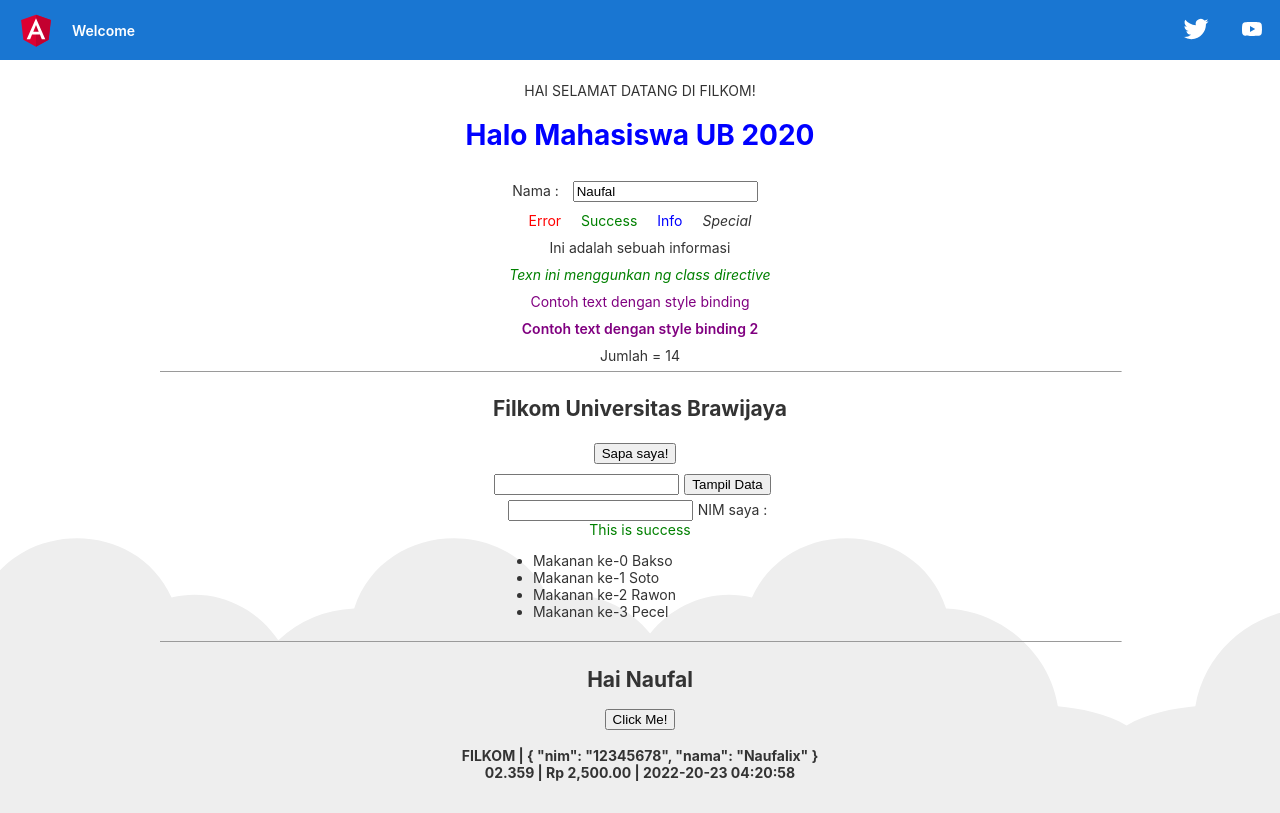
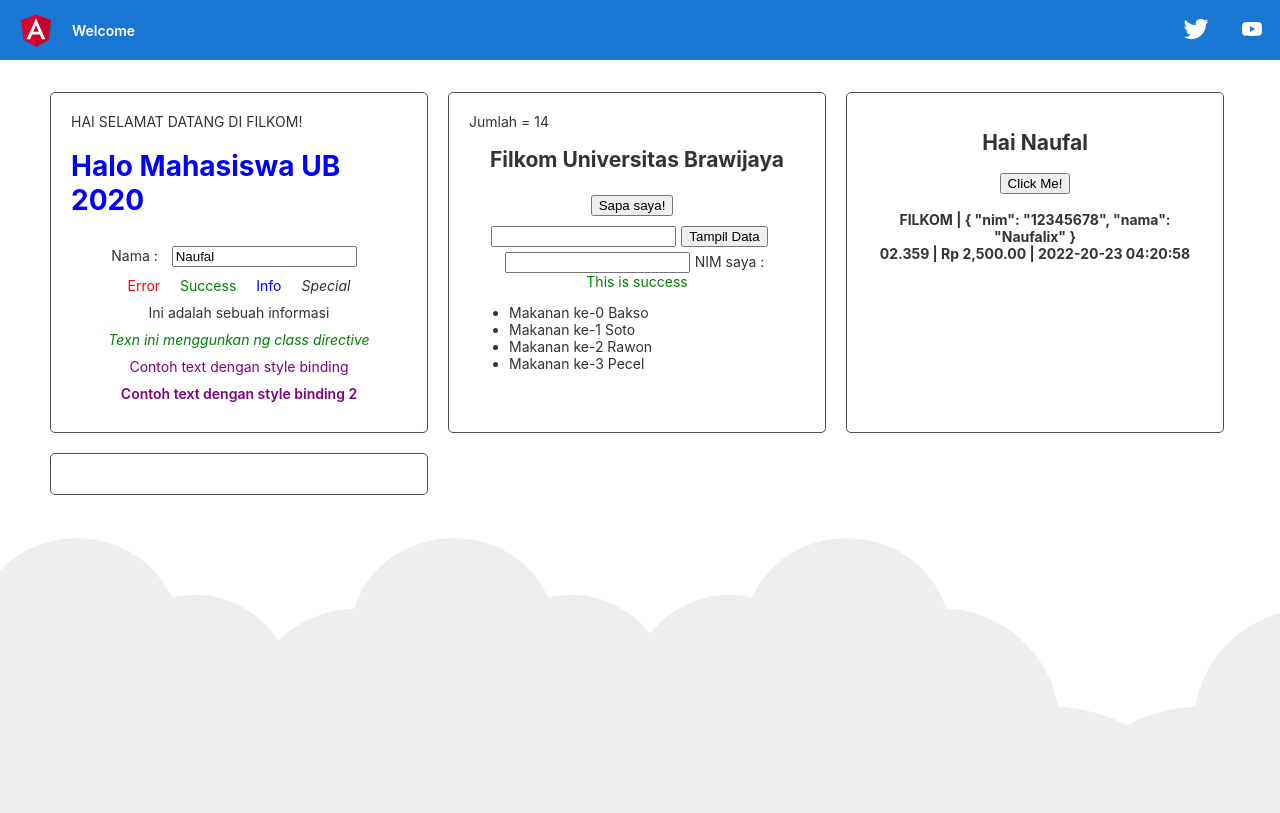
Before and after one commit to naufalix/coba-angular, an Angular app: page / in a window 1280 px wide. Built offline with nearby package versions, Linux system fonts and the light colour scheme.

Commit message:
Update app.component.html

```diff
--- a/src/app/app.component.html
+++ b/src/app/app.component.html
@@ -291,6 +291,7 @@
       visibility: hidden;
     }
   }
+  .section {width:28%; border: 1px solid #4F4F4F; padding: 20px; margin: 10px; border-radius: 5px;}
 </style>
 
 <!-- Toolbar -->
@@ -316,18 +317,30 @@
     </a>
 </div>
 
-<div class="content" role="main">
+<div class="content" role="main" style="max-width: 1200px;">
 
+  <div style="display: flex; flex-wrap: wrap;">
 
+    <div class="section">
+      <span>{{ title.toUpperCase() }}</span>
+      <app-mahasiswa></app-mahasiswa>
+    </div>
 
-  <span>{{ title.toUpperCase() }}</span>
-  <app-mahasiswa></app-mahasiswa>
-  <p>{{ 'Jumlah = ' + getPenjumlahan(12,2) }}</p>
-  <hr>
-  <app-salam></app-salam>
-  <hr>
-  <app-vokasi (aksiEvent)="pesan=$event" [DataParent]="nama"></app-vokasi>
-  <span>{{pesan}}</span>
+    <div class="section">
+      <p>{{ 'Jumlah = ' + getPenjumlahan(12,2) }}</p>
+      <app-salam></app-salam>
+    </div>
+
+    <div class="section">
+      <app-vokasi (aksiEvent)="pesan=$event" [DataParent]="nama"></app-vokasi>
+      <span>{{pesan}}</span>
+    </div>
+
+    <div class="section">
+
+    </div>
+
+  </div>
 
 
   <svg id="clouds" xmlns="http://www.w3.org/2000/svg" width="2611.084" height="485.677" viewBox="0 0 2611.084 485.677">
```
